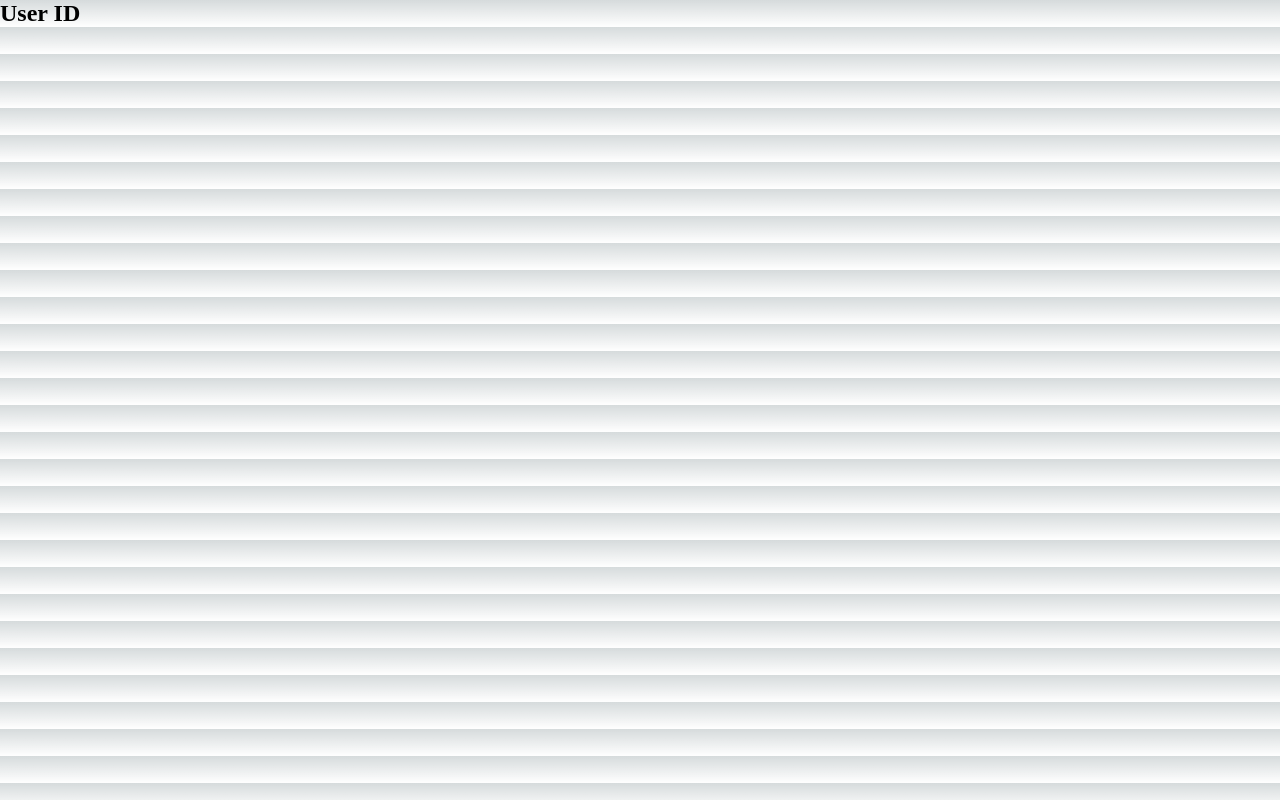
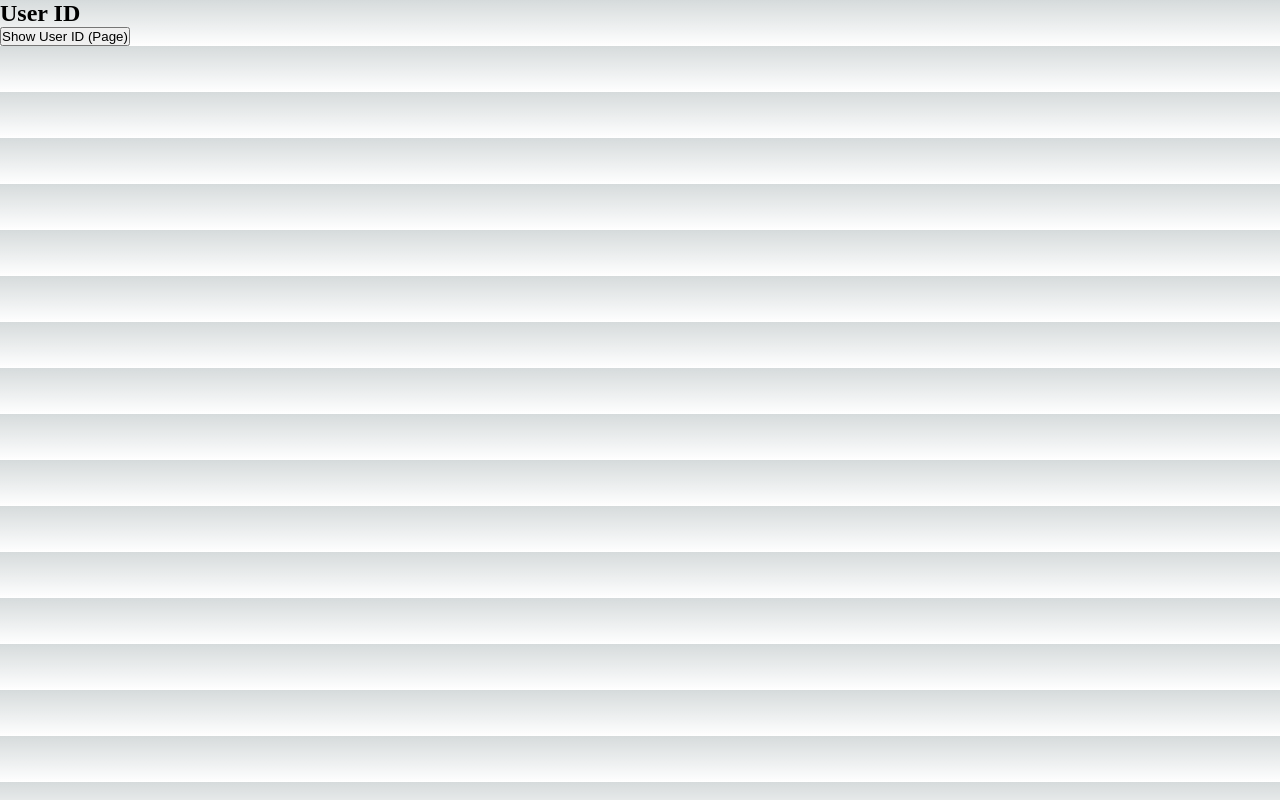
Before and after one commit to sajjad-10/practice-project-react-js, a Next.js app in the folder next-crash-app/: page /users/1 in a window 1280 px wide. Built offline with nearby package versions, Linux system fonts and the light colour scheme.

Commit message:
routing white button

```diff
--- a/next-crash-app/pages/users/[id].js
+++ b/next-crash-app/pages/users/[id].js
@@ -4,9 +4,19 @@ const userId = () => {
 
     console.log(router.pathname);
     console.log(router.query);
+
+    const showUserIdHandler = ()=>{
+        // router.push('/users/sajjad')
+
+        router.push({
+            pathname : '/users/[id]',
+            query : {id : 'sajjad'}
+        })
+    }
     return (
         <div>
             <h2>User ID</h2>
+            <button onClick={showUserIdHandler}>Show User ID (Page)</button>
         </div>
     );
 };
```
